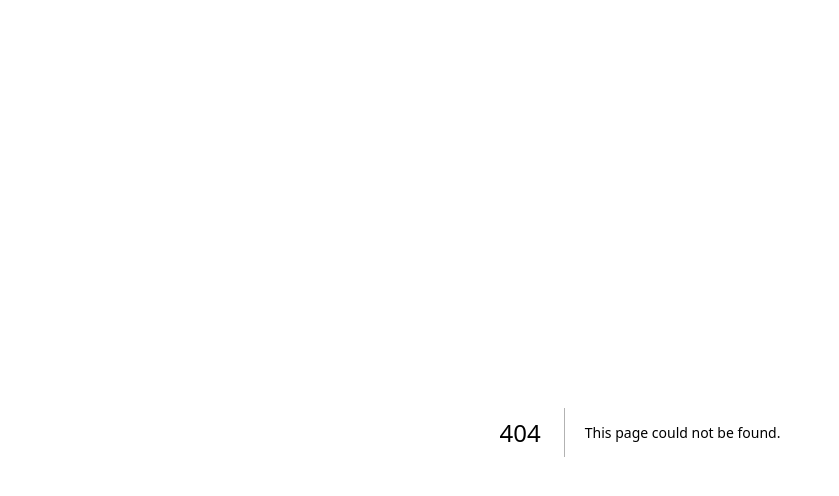
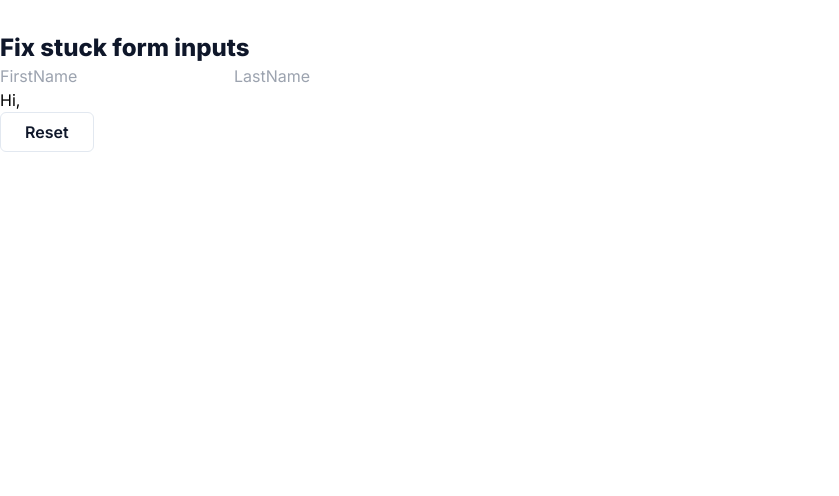
Before and after one commit to TaiseiNemoto/react-practice-app, a Next.js app: page /state-a-components-memory/fix-stuck-form-inputs in a window 1280 px wide. Before the commit this address had no page. Shown: the top 496 px of the page, without its empty margins (0-839 px from the left). Built offline with nearby package versions, Linux system fonts and the light colour scheme.

Commit message:
[add]State: A Component's Memory：Fix stuck form inputsまで完了

```diff
--- /dev/null
+++ b/src/app/state-a-components-memory/fix-stuck-form-inputs/page.tsx
@@ -0,0 +1,11 @@
+import H1Element from '@/components/common/H1Element';
+import Form from '@/components/state-a-components-memory/Form';
+
+export default function page() {
+  return (
+    <main>
+      <H1Element title="Fix stuck form inputs" />
+      <Form />
+    </main>
+  );
+}
--- a/src/app/state-a-components-memory/page.tsx
+++ b/src/app/state-a-components-memory/page.tsx
@@ -9,6 +9,10 @@ export default function page() {
         link="/state-a-components-memory/complete-the-gallery"
         pageName="Complete the gallery"
       />
+      <PageLink
+        link="/state-a-components-memory/fix-stuck-form-inputs"
+        pageName="Fix stuck form inputs"
+      />
     </main>
   );
 }
--- a/src/components/common/PageLink.tsx
+++ b/src/components/common/PageLink.tsx
@@ -20,9 +20,9 @@ export default function PageLink({ link, pageName }: PageLinkProps) {
           d="M0 0L3 3L0 6"
           fill="none"
           stroke="currentColor"
-          stroke-width="2"
-          stroke-linecap="round"
-          stroke-linejoin="round"
+          strokeWidth="2"
+          strokeLinecap="round"
+          strokeLinejoin="round"
         ></path>
       </svg>
     </Link>
--- /dev/null
+++ b/src/components/state-a-components-memory/Form.tsx
@@ -0,0 +1,43 @@
+'use client';
+
+import React, { useState } from 'react';
+import Button from '../common/Button';
+
+export default function Form() {
+  const [firstName, setFirstName] = useState('');
+  const [lastName, setLastName] = useState('');
+
+  function handleFirstNameChange(e: React.ChangeEvent<HTMLInputElement>) {
+    setFirstName(e.target.value);
+  }
+
+  function handleLastNameChange(e: React.ChangeEvent<HTMLInputElement>) {
+    setLastName(e.target.value);
+  }
+
+  function handleReset() {
+    setFirstName('');
+    setLastName('');
+  }
+
+  return (
+    <form onSubmit={(e) => e.preventDefault()}>
+      <input
+        type="text"
+        placeholder="FirstName"
+        value={firstName}
+        onChange={handleFirstNameChange}
+      />
+      <input
+        type="text"
+        placeholder="LastName"
+        value={lastName}
+        onChange={handleLastNameChange}
+      />
+      <h1>
+        Hi, {firstName} {lastName}
+      </h1>
+      <Button buttonText="Reset" handleClick={handleReset} />
+    </form>
+  );
+}
```
